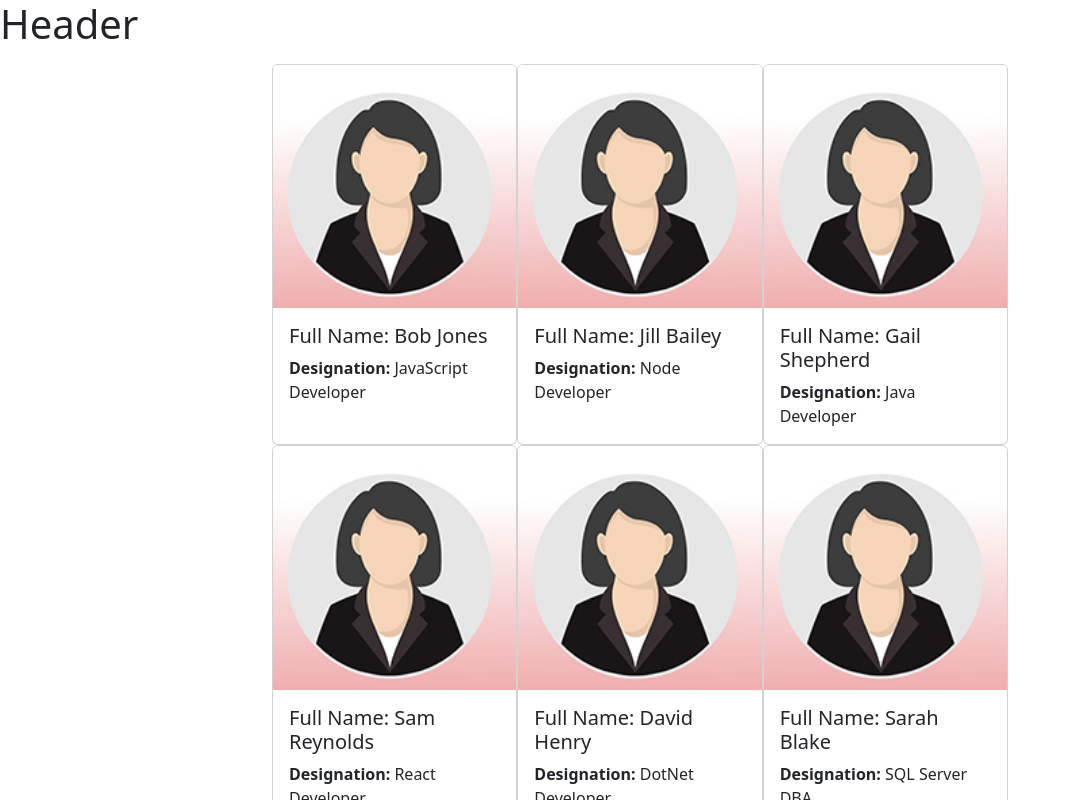
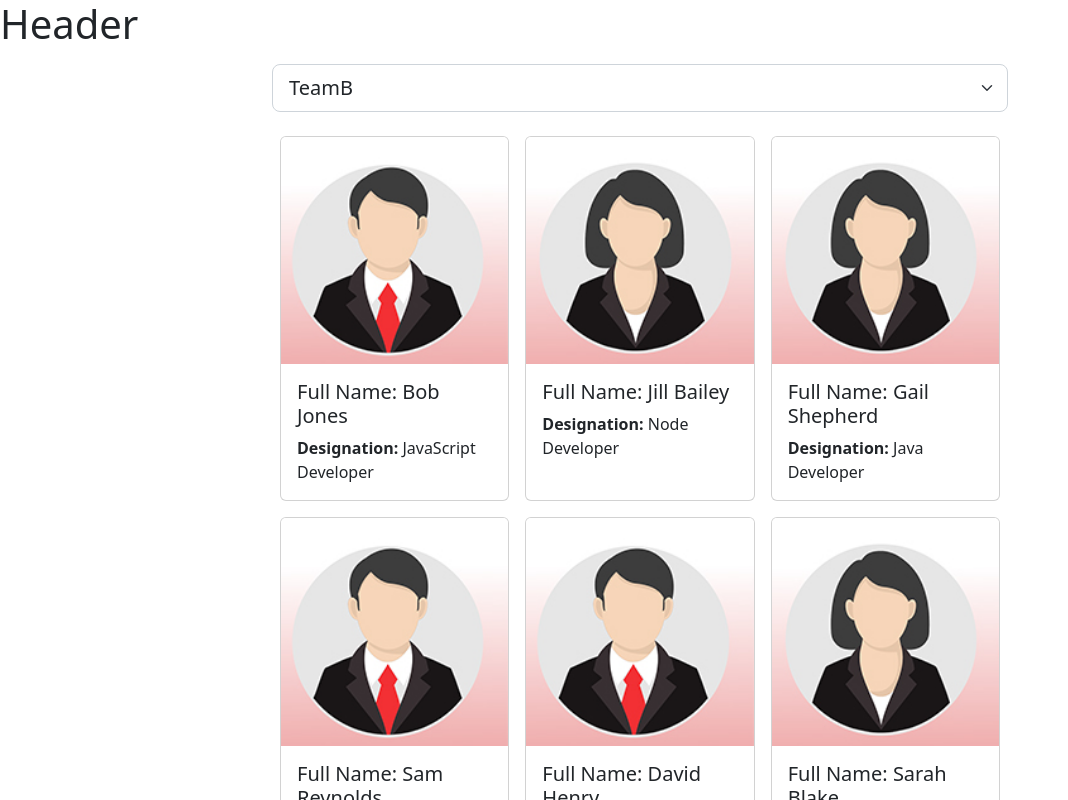
Before and after one commit to Daniel-Garcia-Vizcaino/TeamMemberAllocation, a React (Vite) app: page / in a window 1280 px wide. Shown: the top 800 px of the page, without its empty margins (0-1068 px from the left). Built offline with nearby package versions, Linux system fonts and the light colour scheme.

Commit message:
Create teams

```diff
--- a/src/Employees.jsx
+++ b/src/Employees.jsx
@@ -4,6 +4,8 @@ import maleProfile from './images/maleProfile.jpg'
 
 
 const Employees = () => {
+
+  const [selectedTeam, setTeam] = useState("TeamB");
 
   const [employees, setEmployees] = useState([{
     id: 1,
@@ -90,15 +92,35 @@ const Employees = () => {
     teamName: "TeamD"
   }]);
 
+  function handleTeamSelectionChange(event)
+    {
+      console.log(event.target.value);
+      setTeam(event.target.value);
+    }
+
   return(
     <main className="container">
+      <div class="row justify-content-center mt-3 mb-3">
+        <div class="col-8">
+          <select className="form-select form-select-lg" value={selectedTeam} onChange={handleTeamSelectionChange}>
+            <option value="TeamA">TeamA</option>
+            <option value="TeamB">TeamB</option>
+            <option value="TeamC">TeamC</option>
+            <option value="TeamD">TeamD</option>
+          </select>
+        </div>
+      </div>
       <div class="row justify-content-center mt-3 mb-3">
         <div class="col-8">
           <div class="card-collection">
               {
                 employees.map((employee) => (
-                  <div id={employee.id} className="card">
-                    <img src={femaleProfile} className="card-img-top"/>
+                  <div id={employee.id} className="card m-2" style={{cursor: "pointer"}}>
+
+                    {(employee.gender === 'male')
+                    ?<img src={maleProfile} className="card-img-top"/>
+                    :<img src={femaleProfile} className="card-img-top"/>}
+
                     <div className="card-body">
                       <h5 className="card-title">Full Name: {employee.fullName}</h5>
                       <p className="card-text"><b>Designation:</b> {employee.designation}</p>
```
